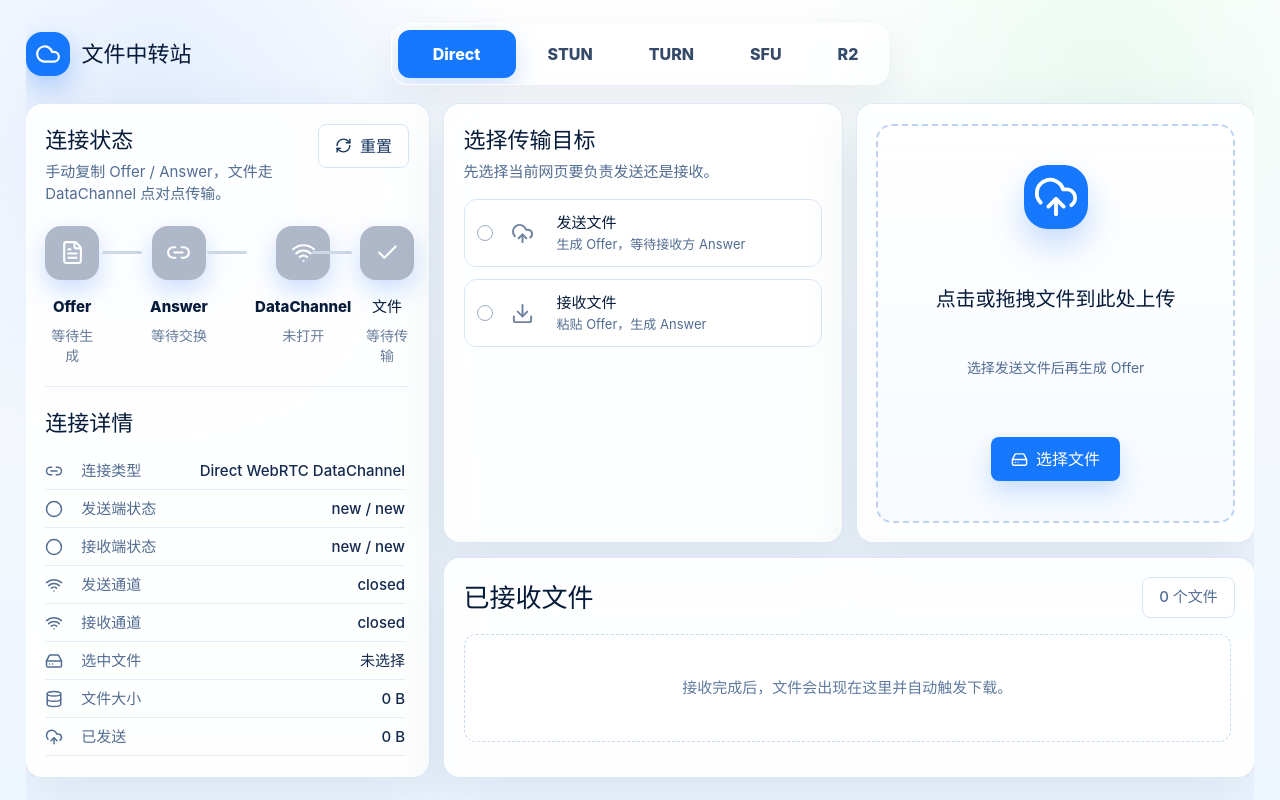
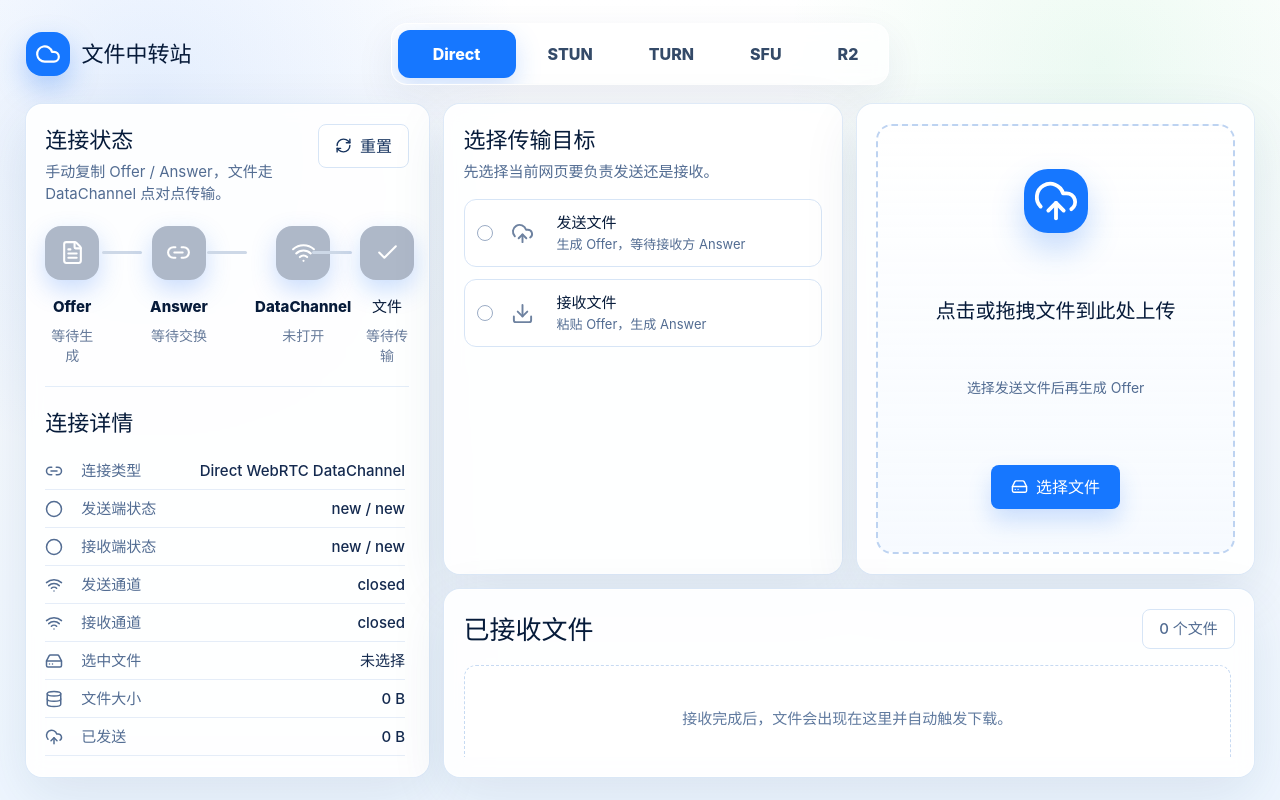
Before and after one commit to ThaneJoss/file-transfer, a React (Vite) app: page / in a window 1280 px wide. Built offline with nearby package versions, Linux system fonts and the light colour scheme.

Commit message:
fix transfer target panel scrolling

```diff
--- a/src/components/AppShell.tsx
+++ b/src/components/AppShell.tsx
@@ -27,7 +27,7 @@ export function AppShell({
   onNavigate: (route: AppRoute) => void;
 }) {
   return (
-    <main className="mx-auto flex h-dvh w-[min(1680px,calc(100vw_-_clamp(28px,4vw,72px)))] flex-col overflow-hidden py-[clamp(14px,1.8vw,24px)] max-[1180px]:h-auto max-[1180px]:min-h-dvh max-[1180px]:overflow-visible max-[1180px]:py-[clamp(18px,2.5vw,34px)]">
+    <main className="mx-auto flex min-h-dvh w-[min(1680px,calc(100vw_-_clamp(28px,4vw,72px)))] flex-col overflow-visible py-[clamp(14px,1.8vw,24px)] max-[1180px]:py-[clamp(18px,2.5vw,34px)]">
       <header className="mb-[clamp(12px,1.5vw,20px)] grid shrink-0 grid-cols-[minmax(210px,260px)_minmax(0,1fr)_minmax(160px,260px)] items-center gap-4 max-[1040px]:grid-cols-1 max-[1040px]:justify-items-center">
         <a
           className="inline-flex w-fit items-center gap-3 text-[22px] font-extrabold text-[#071b3a] max-[560px]:text-lg"
--- a/src/pages/DirectPage.tsx
+++ b/src/pages/DirectPage.tsx
@@ -371,7 +371,7 @@ function TextArea({
     <label className="grid gap-2">
       <span className="text-sm font-extrabold text-[#233d64]">{label}</span>
       <textarea
-        className="h-[clamp(96px,12.5dvh,132px)] min-h-0 resize-none rounded-xl border border-[#d7e5f6] bg-white px-3 py-3 font-mono text-[12px] leading-relaxed text-[#17345f] outline-none transition placeholder:text-[#91a4c0] focus:border-[#1677ff] focus:ring-4 focus:ring-[#1677ff]/10 max-[1180px]:h-[132px] max-[560px]:h-[120px]"
+        className="h-[clamp(88px,10.5dvh,118px)] min-h-0 resize-none rounded-xl border border-[#d7e5f6] bg-white px-3 py-3 font-mono text-[12px] leading-relaxed text-[#17345f] outline-none transition placeholder:text-[#91a4c0] focus:border-[#1677ff] focus:ring-4 focus:ring-[#1677ff]/10 max-[1180px]:h-[128px] max-[560px]:h-[116px]"
         value={value}
         onChange={(event) => onChange(event.target.value)}
         placeholder={placeholder}
@@ -927,7 +927,7 @@ export default function DirectPage() {
   }
 
   return (
-    <div className="grid min-h-0 flex-1 grid-cols-[minmax(340px,0.92fr)_minmax(0,1.85fr)] grid-rows-[minmax(0,1fr)_minmax(0,0.5fr)] gap-[clamp(12px,1.2vw,18px)] max-[1180px]:grid-cols-1 max-[1180px]:grid-rows-none max-[1180px]:gap-[clamp(14px,1.5vw,22px)]">
+    <div className="grid min-h-0 flex-1 grid-cols-[minmax(340px,0.92fr)_minmax(0,1.85fr)] grid-rows-[auto_minmax(180px,0.5fr)] gap-[clamp(12px,1.2vw,18px)] max-[1180px]:grid-cols-1 max-[1180px]:grid-rows-none max-[1180px]:gap-[clamp(14px,1.5vw,22px)]">
         <Panel className="row-span-2 flex min-h-0 flex-col overflow-hidden p-[clamp(16px,1.45vw,22px)] max-[1180px]:row-span-1 max-[1180px]:overflow-visible max-[1180px]:p-[clamp(18px,1.8vw,28px)]">
           <div className="mb-5 flex shrink-0 items-start justify-between gap-4">
             <div>
@@ -1007,7 +1007,7 @@ export default function DirectPage() {
         </Panel>
 
         <div className="grid min-h-0 grid-cols-2 gap-[clamp(12px,1.2vw,18px)] max-[980px]:grid-cols-1 max-[980px]:gap-[clamp(14px,1.5vw,22px)]">
-          <Panel className="min-h-0 overflow-auto p-[clamp(16px,1.45vw,22px)] max-[1180px]:overflow-visible max-[1180px]:p-[clamp(18px,1.8vw,28px)]">
+          <Panel className="min-h-0 overflow-visible p-[clamp(16px,1.45vw,22px)] max-[1180px]:p-[clamp(18px,1.8vw,28px)]">
             <div className="mb-4">
               <h2 className="text-[22px] font-extrabold text-[#061b3a]">选择传输目标</h2>
               <p className="mt-1 text-[15px] text-[#526c92]">先选择当前网页要负责发送还是接收。</p>
```
